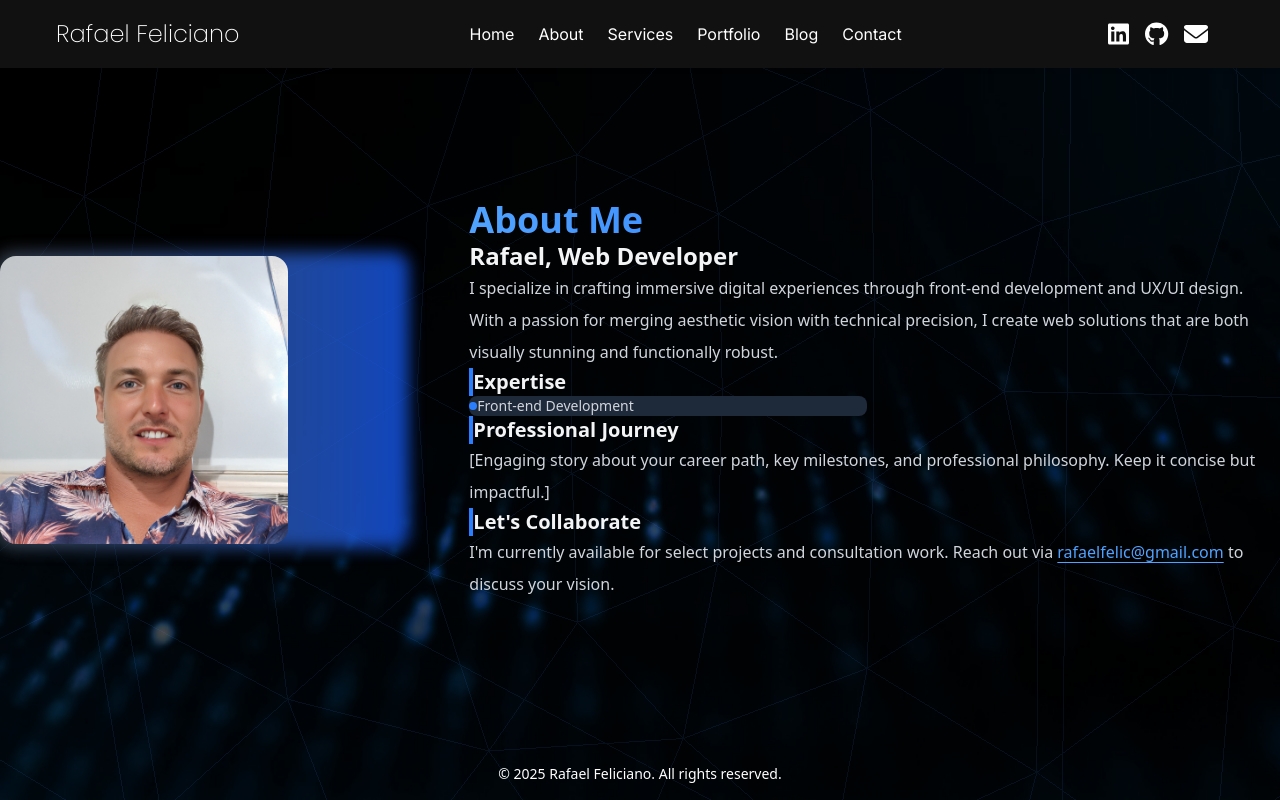
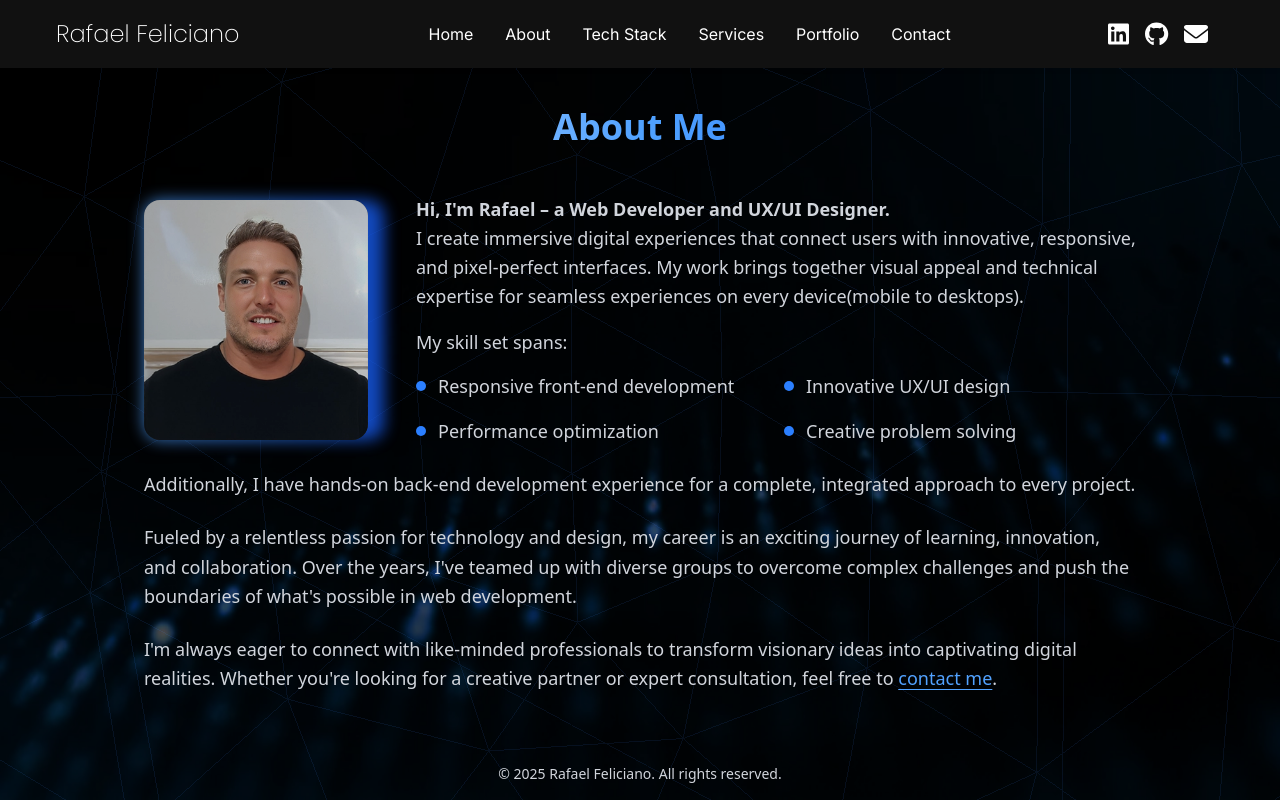
Before and after one commit to RafaelFelic/portfolio-2025, a Next.js app: page /about in a window 1280 px wide. Built offline with nearby package versions, Linux system fonts and the light colour scheme.

Commit message:
about ok

```diff
--- a/components/Layout.js
+++ b/components/Layout.js
@@ -13,7 +13,7 @@ export default function Layout({ children }) {
       </header>
 
       <main>{children}</main>
-      <footer className="absolute bottom-0 w-full text-center text-white text-sm !p-4 font-light">
+      <footer className="absolute bottom-0 w-full text-center text-gray-300 text-sm p-4 font-light">
         <p>© 2025 Rafael Feliciano. All rights reserved.</p>
       </footer>
     </div>
--- a/components/Navigation.js
+++ b/components/Navigation.js
@@ -20,14 +20,15 @@ export default function Navigation() {
               <Link href="/about">About</Link>
             </li>
             <li>
+              <Link href="/techstack">Tech Stack</Link>
+            </li>
+            <li>
               <Link href="/services">Services</Link>
             </li>
             <li>
               <Link href="/portfolio">Portfolio</Link>
             </li>
-            <li>
-              <Link href="/blog">Blog</Link>
-            </li>
+
             <li>
               <Link href="/contact">Contact</Link>
             </li>
--- a/pages/_app.js
+++ b/pages/_app.js
@@ -11,7 +11,7 @@ const AnimatedBackground = dynamic(
 
 function MyApp({ Component, pageProps }) {
   return (
-    <div className="min-h-screen bg-[url('/images/background.webp')] bg-center bg-cover bg-no-repeat">
+    <div className="min-h-[calc(100vh-20rem)] bg-[url('/images/background.webp')] bg-center bg-cover bg-no-repeat">
       <div className="absolute inset-0 bg-black opacity-60"></div>
       <AnimatedBackground />
       <Layout>
--- a/pages/about.js
+++ b/pages/about.js
@@ -1,91 +1,97 @@
 import Head from "next/head";
+import Link from "next/link";
 
 export default function About() {
   return (
-    <div className="container mx-auto flex flex-col items-center justify-center px-6 py-20 min-h-screen select-text text-sm">
+    <div className="min-h-screen  text-gray-300 flex flex-col items-center justify-center font-light">
       <Head>
-        <title>About Me</title>
-        <meta name="description" content="Learn more about me and my work" />
+        <title>About Me - Rafael | Web Developer</title>
+        <meta
+          name="description"
+          content="Discover the digital journey of Rafael, a passionate web developer specializing in front-end and UX/UI design. Learn more about my work and vision."
+        />
       </Head>
 
-      <main className="w-full flex flex-col lg:flex-row gap-16 items-center">
-        {/* Profile Section */}
-        <div className="lg:w-1/3 space-y-8">
-          <div className="relative group">
-            <div className="absolute -inset-1 bg-gradient-to-r from-gray-600 to-blue-600 rounded-2xl blur opacity-75 group-hover:opacity-100 transition duration-1000"></div>
-            <div className="relative h-72 w-72 rounded-2xl bg-gray-800 overflow-hidden">
+      <div className="max-w-5xl w-full px-4">
+        <h1 className="text-4xl font-bold text-center mb-12 bg-gradient-to-r from-blue-100 via-blue-400 to-blue-600 bg-clip-text text-transparent">
+          About Me
+        </h1>
+
+        {/* Top Section: Photo on the left & two paragraphs on the right */}
+        <div className="flex flex-col md:flex-row items-center gap-8">
+          {/* Profile Photo */}
+          <div className="relative group w-full md:w-1/4">
+            <div className="absolute inset-0 bg-gradient-to-r from-blue-400 to-blue-600 rounded-2xl blur opacity-75 group-hover:opacity-100 transition duration-1000"></div>
+            <div className="relative h-60 w-56 rounded-2xl bg-gray-800 overflow-hidden">
               <img
-                src="/images/rafael-surfing.webp"
-                alt="Profile"
-                className="w-full h-full object-cover"
+                src="/images/rafael-black-shirt.webp"
+                alt="Rafael wearing a surfing shirt"
+                className="w-full h-full object-cover brightness-80"
               />
-              <div className="w-full h-full bg-gray-700 animate-pulse" />
             </div>
+          </div>
+
+          {/* Introductory Text */}
+          <div className="flex flex-col gap-4 w-full md:w-3/4">
+            <p className="text-lg leading-relaxed">
+              <span className="font-bold">
+                Hi, I'm Rafael – a Web Developer and UX/UI Designer.
+              </span>
+              <br />I create immersive digital experiences that connect users
+              with innovative, responsive, and pixel‑perfect interfaces. My work
+              brings together visual appeal and technical expertise for seamless
+              experiences on every device(mobile to desktops).
+            </p>
+            <p className="text-lg">My skill set spans:</p>
+            <ul className="grid grid-cols-1 sm:grid-cols-2 gap-4">
+              <li className="flex items-center text-lg leading-relaxed">
+                <span className="inline-block bg-blue-500 h-2.5 w-2.5 rounded-full mr-3"></span>
+                Responsive front‑end development
+              </li>
+              <li className="flex items-center text-lg leading-relaxed">
+                <span className="inline-block bg-blue-500 h-2.5 w-2.5 rounded-full mr-3"></span>
+                Innovative UX/UI design
+              </li>
+              <li className="flex items-center text-lg leading-relaxed">
+                <span className="inline-block bg-blue-500 h-2.5 w-2.5 rounded-full mr-3"></span>
+                Performance optimization
+              </li>
+              <li className="flex items-center text-lg leading-relaxed">
+                <span className="inline-block bg-blue-500 h-2.5 w-2.5 rounded-full mr-3"></span>
+                Creative problem solving
+              </li>
+            </ul>
           </div>
         </div>
 
-        {/* Content Section */}
-        <div className="lg:w-2/3 space-y-10">
-          <h1 className="text-4xl font-bold bg-gradient-to-r from-blue-400 to-blue-600 bg-clip-text text-transparent">
-            About Me
-          </h1>
-
-          <section className="space-y-10">
-            <div className="space-y-4">
-              <h2 className="text-2xl font-bold text-gray-100">
-                Rafael, Web Developer
-              </h2>
-              <p className="text-base leading-loose text-gray-300">
-                I specialize in crafting immersive digital experiences through
-                front-end development and UX/UI design. With a passion for
-                merging aesthetic vision with technical precision, I create web
-                solutions that are both visually stunning and functionally
-                robust.
-              </p>
-            </div>
-
-            <div className="space-y-6">
-              <h3 className="text-xl font-semibold text-gray-100 border-l-4 border-blue-500 pl-4">
-                Expertise
-              </h3>
-              <ul className="grid grid-cols-1 md:grid-cols-2 gap-4">
-                <li className="flex items-center space-x-3 p-4 bg-gray-800 rounded-lg hover:bg-gray-700 transition">
-                  <div className="h-2 w-2 bg-blue-500 rounded-full"></div>
-                  <span className="text-gray-300">Front-end Development</span>
-                </li>
-                {/* Repeat for other list items with different blue accents if needed */}
-              </ul>
-            </div>
-
-            <div className="space-y-4">
-              <h3 className="text-xl font-semibold text-gray-100 border-l-4 border-blue-500 pl-4">
-                Professional Journey
-              </h3>
-              <p className="text-base leading-loose text-gray-300">
-                [Engaging story about your career path, key milestones, and
-                professional philosophy. Keep it concise but impactful.]
-              </p>
-            </div>
-
-            <div className="space-y-4">
-              <h3 className="text-xl font-semibold text-gray-100 border-l-4 border-blue-500 pl-4">
-                Let's Collaborate
-              </h3>
-              <p className="text-base leading-loose text-gray-300">
-                I'm currently available for select projects and consultation
-                work. Reach out via{" "}
-                <a
-                  href="mailto:rafaelfelic@gmail.com"
-                  className="text-blue-400 hover:text-blue-500 transition underline underline-offset-4 inline-block"
-                >
-                  rafaelfelic@gmail.com
-                </a>{" "}
-                to discuss your vision.
-              </p>
-            </div>
-          </section>
+        {/* Bottom Section: Additional details */}
+        <div className="mt-6 space-y-6">
+          <p className="text-lg leading-relaxed">
+            Additionally, I have hands‑on back‑end development experience for a
+            complete, integrated approach to every project.
+          </p>
+          <p className="text-lg leading-relaxed">
+            Fueled by a relentless passion for technology and design, my career
+            is an exciting journey of learning, innovation, and collaboration.
+            Over the years, I've teamed up with diverse groups to overcome
+            complex challenges and push the boundaries of what's possible in web
+            development.
+          </p>
+          <p className="text-lg leading-relaxed">
+            I'm always eager to connect with like‑minded professionals to
+            transform visionary ideas into captivating digital realities.
+            Whether you're looking for a creative partner or expert
+            consultation, feel free to{" "}
+            <Link
+              href="/contact"
+              className="text-blue-400 hover:text-blue-500 underline underline-offset-4 transition"
+            >
+              contact me
+            </Link>
+            .
+          </p>
         </div>
-      </main>
+      </div>
     </div>
   );
 }
--- a/pages/index.js
+++ b/pages/index.js
@@ -10,7 +10,7 @@ export default function Portfolio() {
       >
         <img
           className="
-            w-full h-full opacity-80 object-cover block
+            w-full h-full opacity-90 object-cover block
             [clip-path:polygon(50%_0%,79.39%_9.55%,97.56%_34.55%,97.56%_65.45%,79.39%_90.45%,50%_100%,20.61%_90.45%,2.44%_65.45%,2.44%_34.55%,20.61%_9.55%)]
           "
           src="/images/rafael-office.webp"
--- a/styles/Navigation.module.css
+++ b/styles/Navigation.module.css
@@ -33,7 +33,7 @@
 }
 
 .nav li {
-  margin-left: 1.5rem;
+  margin-left: 2rem;
 }
 
 .nav a {
--- a/styles/globals.css
+++ b/styles/globals.css
@@ -2,12 +2,6 @@
 @import url("https://fonts.googleapis.com/css2?family=Poppins:wght@100;200;300;400;500;600;700;800;900&display=swap");
 
 @import "tailwindcss";
-
-* {
-  margin: 0;
-  padding: 0;
-  box-sizing: border-box;
-}
 
 @keyframes fadeInScale {
   0% {
```
Also changed, not shown: public/images/rafael-black-shirt.webp (added), public/images/rafael-surfing.webp.
